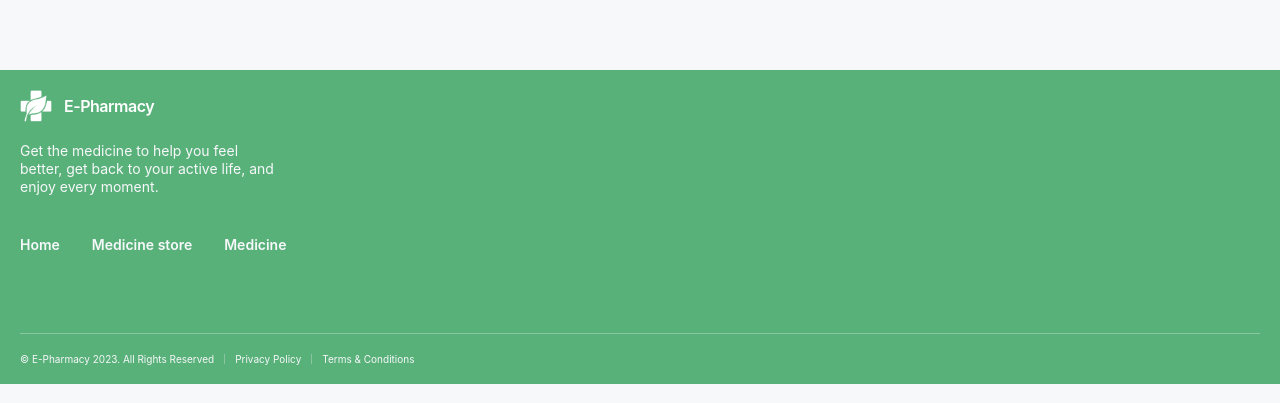
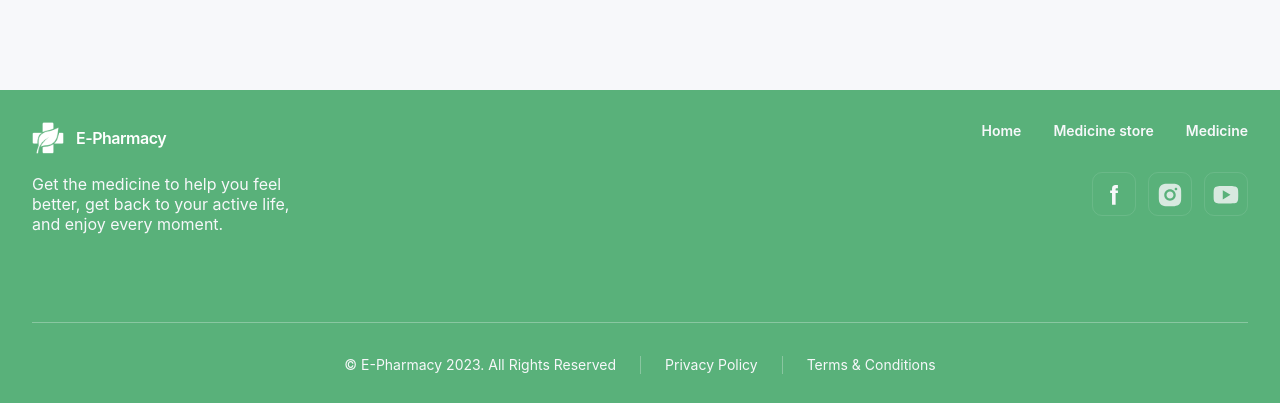
Before and after one commit to Aleksandr2905/e-pharmacy, a React (Vite) app: page / in a window 1280 px wide. Shown: the part 2936-3339 px from the top of the page. Built offline with nearby package versions, Linux system fonts and the light colour scheme; no server answers.

Commit message:
added social & style footer tablet

```diff
--- a/src/components/Footer/Footer.jsx
+++ b/src/components/Footer/Footer.jsx
@@ -1,19 +1,33 @@
+import { useScreenWidth } from "../../hooks/useScreenWidth";
 import * as s from "./Footer.styled";
 import FooterBottom from "./FooterBottom/FooterBottom";
 import FooterLogo from "./FooterLogo/FooterLogo";
 import FooterNavMenu from "./FooterNavMenu/FooterNavMenu";
+import Social from "./Social/Social";
 
 const Footer = () => {
+  const screen = useScreenWidth();
+  const mobile = screen === "mobile";
+
   return (
+    <>
       <s.Wrapper>
+        <s.FooterTop>
+          <div>
             <FooterLogo />
             <s.Text>
-        Get the medicine to help you feel better, get back to your active life,
-        and enjoy every moment.
+              Get the medicine to help you feel better, get back to your active
+              life, and enjoy every moment.
             </s.Text>
+          </div>
+          <div>
             <FooterNavMenu />
+            <Social />
+          </div>
+        </s.FooterTop>
         <FooterBottom />
       </s.Wrapper>
+    </>
   );
 };
 
--- a/src/components/Footer/Footer.styled.js
+++ b/src/components/Footer/Footer.styled.js
@@ -4,6 +4,23 @@ export const Wrapper = styled.div`
   margin-top: 40px;
   padding: 20px;
   background-color: ${({ theme }) => theme.color.green};
+
+  @media screen and (min-width: 768px) {
+    display: flex;
+    flex-direction: column;
+    padding: 32px;
+    margin-top: 60px;
+  }
+`;
+
+export const FooterTop = styled.div`
+  display: flex;
+  flex-direction: column;
+
+  @media screen and (min-width: 768px) {
+    flex-direction: row;
+    justify-content: space-between;
+  }
 `;
 
 export const Text = styled.p`
@@ -13,4 +30,10 @@ export const Text = styled.p`
   font-weight: 400;
   line-height: 1.28;
   color: ${({ theme }) => theme.color.lightGrey};
+
+  @media screen and (min-width: 768px) {
+    margin-bottom: 88px;
+    font-size: 16px;
+    line-height: 1.25;
+  }
 `;
--- a/src/components/Footer/FooterBottom/FooterBottom.styled.js
+++ b/src/components/Footer/FooterBottom/FooterBottom.styled.js
@@ -11,6 +11,16 @@ export const Wrapper = styled.ul`
     padding-right: 10px;
     border-right: 1px solid ${({ theme }) => theme.color.lightGrey30};
   }
+
+  @media screen and (min-width: 768px) {
+    justify-content: center;
+    padding-top: 33px;
+    gap: 24px;
+
+    & > :not(:last-child) {
+      padding-right: 24px;
+    }
+  }
 `;
 
 export const Item = styled.li`
@@ -18,4 +28,9 @@ export const Item = styled.li`
   font-weight: 400;
   line-height: 1;
   color: ${({ theme }) => theme.color.lightGrey};
+
+  @media screen and (min-width: 768px) {
+    font-size: 14px;
+    line-height: 1.28;
+  }
 `;
--- a/src/components/Footer/FooterNavMenu/FooterNavMenu.styled.js
+++ b/src/components/Footer/FooterNavMenu/FooterNavMenu.styled.js
@@ -5,6 +5,10 @@ export const Wrapper = styled.nav`
   display: flex;
   gap: 32px;
   margin-bottom: 80px;
+
+  @media screen and (min-width: 768px) {
+    margin-bottom: 32px;
+  }
 `;
 
 export const Button = styled(Link)`
--- /dev/null
+++ b/src/components/Footer/Social/Social.jsx
@@ -0,0 +1,21 @@
+import { social } from "../../../data/social";
+import sprite from "../../../assets/icons/sprite.svg";
+import * as s from "./Social.styled";
+
+const Social = () => {
+  return (
+    <s.Wrapper>
+      {social.map((item) => (
+        <s.Item key={item.id}>
+          <a href={item.link} target="_blank" rel="noopener noreferrer">
+            <svg width={28} height={28}>
+              <use href={`${sprite}#${item.icon}`} />
+            </svg>
+          </a>
+        </s.Item>
+      ))}
+    </s.Wrapper>
+  );
+};
+
+export default Social;
--- /dev/null
+++ b/src/components/Footer/Social/Social.styled.js
@@ -0,0 +1,26 @@
+import styled from "styled-components";
+
+export const Wrapper = styled.ul`
+  display: none;
+
+  @media screen and (min-width: 768px) {
+    display: flex;
+    justify-content: flex-end;
+    gap: 12px;
+  }
+`;
+
+export const Item = styled.li`
+  display: flex;
+  justify-content: center;
+  width: 44px;
+  height: 44px;
+  padding: 8px;
+  border-radius: 10px;
+  transition: all 0.3s;
+  border: 1px solid rgba(247, 248, 250, 0.1);
+
+  &:hover {
+    border: 1px solid rgba(247, 248, 250, 0.5);
+  }
+`;
--- /dev/null
+++ b/src/data/social.js
@@ -0,0 +1,17 @@
+export const social = [
+  {
+    id: "facebook",
+    link: "https://www.facebook.com/goITclub/",
+    icon: "facebook",
+  },
+  {
+    id: "instagram",
+    link: "https://www.instagram.com/goitclub/",
+    icon: "instagram",
+  },
+  {
+    id: "youtube",
+    link: "https://www.youtube.com/c/GoIT",
+    icon: "youtube",
+  },
+];
```
Lines whose indentation alone changed are shown as unchanged.
